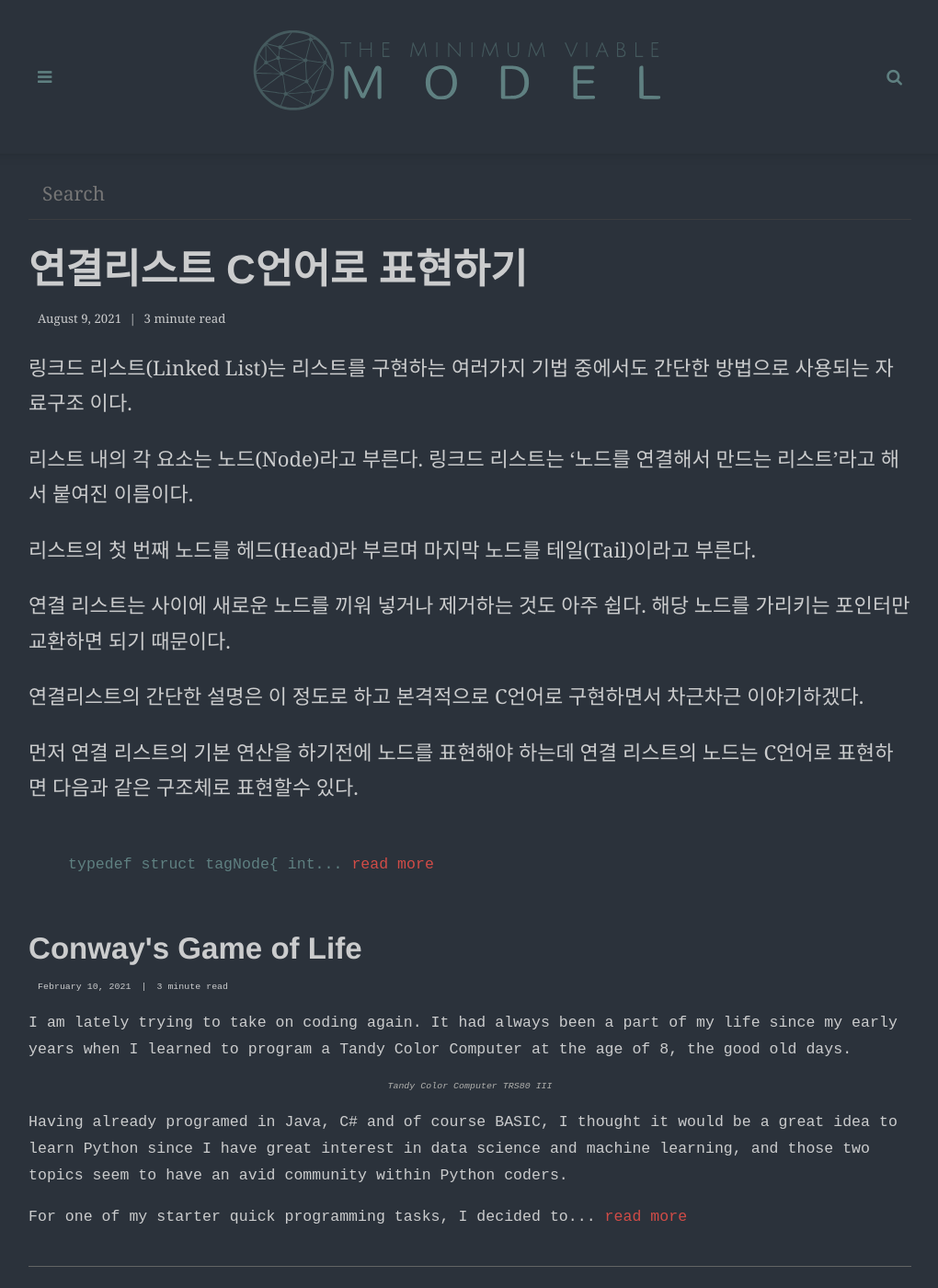
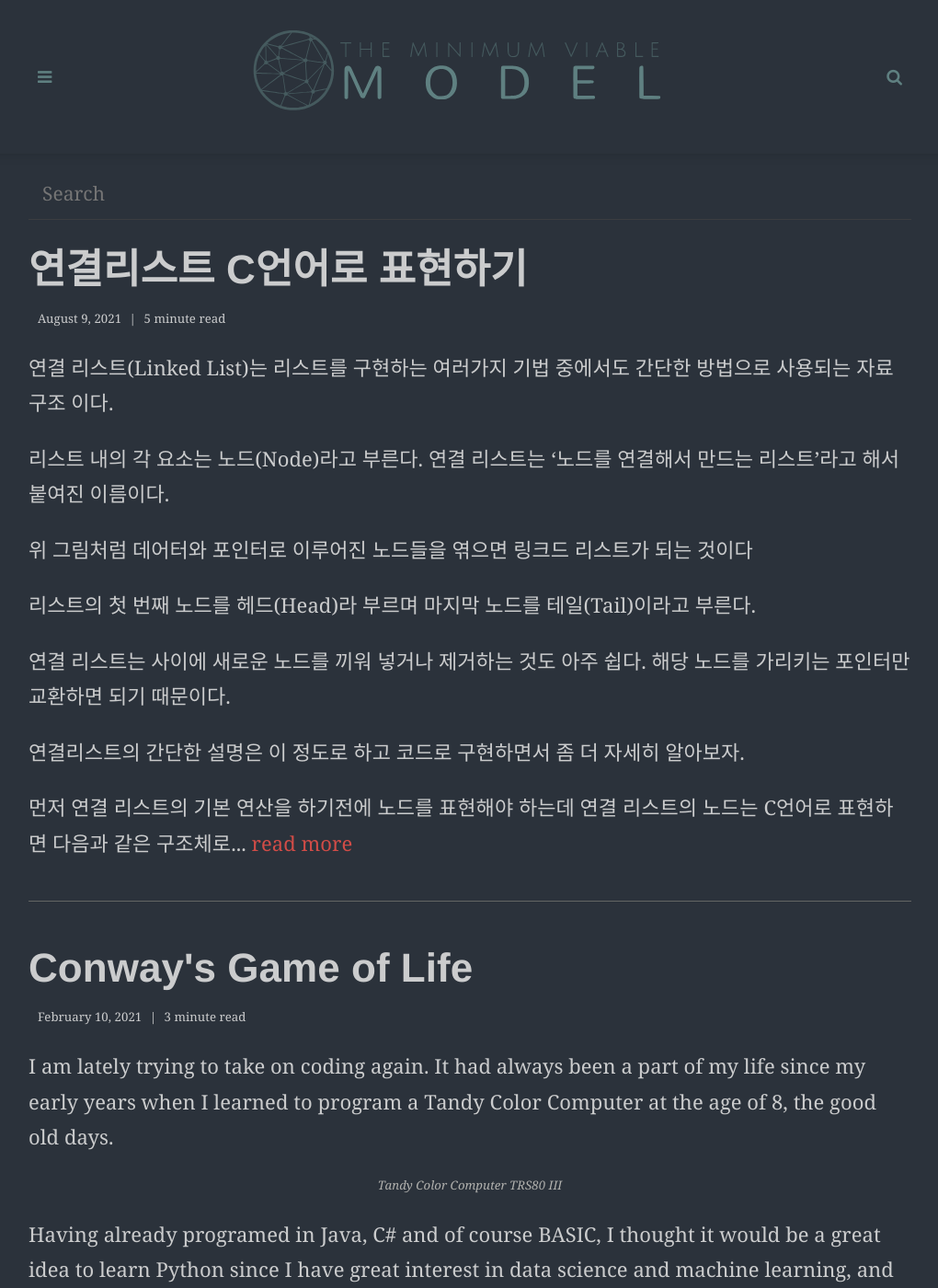
Before and after one commit to youngukk/youngukk.github.io, a Jekyll site: the page built from _pages/archive.html, in a window 1280 px wide and 1400 px high. Shown: the whole window at 92% size, without its empty margins (129-1149 px from the left). Built offline with Jekyll 4.4.1, drawn with Linux system fonts in a browser that asks for light colours; some web fonts are replaced; part of the change alters nothing that is shown.

Commit message:
Update_LinkedList_Post

````diff
--- a/_posts/2021-01-25-single-neuron-perceptron.markdown
+++ b/_posts/2021-01-25-single-neuron-perceptron.markdown
@@ -8,22 +8,26 @@ description: 연결리스트 C언어로 표현하기.
 img: posts/20210125/Perceptron.jpg
 tags:
   - coding
-author: Armando Maynez
+author: Younguk Kim
 github:
 mathjax: 'yes'
 published: true
 ---
 ## 연결(LInked) 리스트
 
-링크드 리스트(Linked List)는 리스트를 구현하는 여러가지 기법 중에서도 간단한 방법으로 사용되는 자료구조 이다.
+연결 리스트(Linked List)는 리스트를 구현하는 여러가지 기법 중에서도 간단한 방법으로 사용되는 자료구조 이다.
 
-리스트 내의 각 요소는 노드(Node)라고 부른다. 링크드 리스트는 '노드를 연결해서 만드는 리스트'라고 해서 붙여진 이름이다.
+리스트 내의 각 요소는 노드(Node)라고 부른다. 연결 리스트는 '노드를 연결해서 만드는 리스트'라고 해서 붙여진 이름이다.
+
+![https://s3-us-west-2.amazonaws.com/secure.notion-static.com/05922b98-55f4-44cc-b1fa-906ccacaf4fe/Untitled.png](https://s3-us-west-2.amazonaws.com/secure.notion-static.com/05922b98-55f4-44cc-b1fa-906ccacaf4fe/Untitled.png)
+
+위 그림처럼 데어터와 포인터로 이루어진 노드들을 엮으면 링크드 리스트가 되는 것이다
 
 리스트의 첫 번째 노드를 헤드(Head)라 부르며 마지막 노드를 테일(Tail)이라고 부른다.
 
 연결 리스트는 사이에 새로운 노드를 끼워 넣거나 제거하는 것도 아주 쉽다. 해당 노드를 가리키는 포인터만 교환하면 되기 때문이다.
 
-연결리스트의 간단한 설명은 이 정도로 하고 본격적으로  C언어로 구현하면서 차근차근 이야기하겠다.
+연결리스트의 간단한 설명은 이 정도로 하고 코드로 구현하면서 좀 더 자세히 알아보자.
 
 ## C언어로 표현하는 링크드 리스트의 노드
 
@@ -46,19 +50,13 @@ typedef struct tagNode{
 - 노드 삭제
 - 노드 삽입
 
-노드의 생성/소멸, 추가, 삭제, 삽입은 연결 리스트 자료구조를 구축하기 위한 연산이고, 리스트 탐색은 구축되어 있는 연결 리스트의 데이터를 활용하기 위한 연산이다.
-
 ## 노드 생성/소멸
 
-C언어로 작성된 프로그램은 세 가지 종류의 메모리 영역을 가진다.
+ C언어는 3가지 메모리 영역이 있다. 전역 메모리(Static memory), 자동 메모리(Automatic Memory), 자유 저장소(Free Store) 그중 전역 메모리 할당은 일반적으로 관련 프로그램을 실행하기 앞서 컴파일 시간에 메모리를 할당하는 것이다.
 
-하나는 전역변수나 정적 변수 등이 저장되는 정적 메모리(Static Memoty), 또 다른 하나는 지역 변수가 저장되는 자동 메모리 (Automatic Memory), 그리고 마지막 하나는 자유 저장소(Free Store) 이다.
+자동 메모리는 스택 구조로 이루어져 코드블럭이 끝나면 블럭안에 있는 모든 메모리가 삭제된다. 즉 자동 메모리는  자료형에 맞게 자동으로 메모리 크기를 부여하고 그 블럭이 끝나면 자동으로 삭제시키는 것이다
 
-정적 메모리는 프로그램이 실행하면서 프로그램에서 사용될 전역 변수/정적 변수를 메모리에 할당한 후 프로그램이 종료될 때 해제하는 영역이기 때문에, 일단 머릿속 한쪽 켠에 잘 보관해 두기만 하면 된다.
-
-자동 메모리는 스택 구조로 이루어져 있어 이곳에 저장된 변수는 코드 블록 ('{'와'}'의 괄호로 이루어진 블록) 이 종료된에 따라 4차원의 세계로 사라진다. 예를들면 다음과 같이 코드 블록안에서 선언된 변수들은 선언 당시에 자동 메모리에 저장되었다가 코드 블록의 끝에서 모두 제거 된다.
-
-
+자유 저장소는 자동 메모리와는 달리 사용자가 직접 메모리를 관리하여 크기를 사용자 필요에 맞게 조절할수 있다
 
 ```c
 { // 코드블록 시작
@@ -67,21 +65,7 @@ C언어로 작성된 프로그램은 세 가지 종류의 메모리 영역을
 } // 코드 블록 끝. 여기에서 a와  MyNode는 자동 메모리에서 제거
 ```
 
-그리고 이것은 함수에도 동일하게 적용된다
-
-```c
-int Plus(int a, int b)  //a와 b도 자동 메모리에 저장
-{
-	int c = a + b;        //c도 물론 자동 메모리에 저장
-	return c;
-} // a, b, c모두 자동ㅇ 메모리에서 제거
-```
-
-이처럼 자동 메모리는 코드 블록이 끝나는 곳에서 자동으로 메모리를 해체하기 때문에 자동 메모라라고 붙여진 것이다.
-
-자유 저장소는 자동 메모리와는 달리 프로그래머가 직접 메모리를 관리하는 메모리 영역이다. 자유 저장소의 '자유'는 자동 메모리 영역에서 코드 블록이라는 한계로부터의 해방을 의미한다. 그러나 이것은 책임이 따르는 일이고 프로그래머는 자유롭게 메모리를 할당해서 사용할수 있지만 그 메모리를 안전하게 해체하는 것도 프로그래머가 책임져야 하는 것이다.
-
-노드의 생성과 소멸에 어울리는 곳은 어디일까 자동 메모리와 자유 저장소가 있다
+노드를 생성하는데 있어 자동 메모리와 자유 저장소를 선택할수 있는데 각각의 차이점을 알아보고 어떤것이 노드를 생성하는데 있어 더 적합한지 알아보자
 
 먼저 자동 메모리에 노드를 생성한다면 다음과 같은 함수로 표현할수 있을것이다.
 
@@ -89,7 +73,7 @@ int Plus(int a, int b)  //a와 b도 자동 메모리에 저장
 // 노드 생성(자동메모리의 문제버전)
 Node* SLL_CreateNode(int NewData)
 {
-	node NewNode; // 자동 메모리에 새로운 노드 생성
+	Node NewNode; // 자동 메모리에 새로운 노드 생성
 	NewNode.Data = NewData;
   NewNode.NextNode = NULL;
 
@@ -101,15 +85,13 @@ Node* MyNode = SLL_CreateNode(117); // MyNode는 할당되지 않은 메모리
 
 즉 SLL_CreateNode( ) 함수 안에서 생성된 NewNode는 함수가 종료하면서 메모리에서 제거된다. 하지만 SLL_CreateNode( ) 함수는 NewNode가 존재했던 메모리의 주소를 반환단다. 이것은 MyNode 포인터는 상관없는 메모리를 가리키고 문제를 발생 시킨다.
 
-자동 메모리를 쓸 수 없다는 것을 알았으니 자유 저장소를 알아보자
+자동 메모리고 노드를 구현하는것은 어려운 일이다. 그렇다면 자유 저장소를 이용한다면 어떻게 될지 구현해보자.
 
-자유 저장소에 메모리를 할당하려면 malloc( ) 함수가 필요하다
+일단 자유 저장소에 메모리를 할당하려면 malloc( ) 함수가 필요하다
 
 ```c
 void* malloc( size_t size);
 ```
-
-malloc( ) 함수의 반환형인 void*는 만능 포인터라고도 불린다. 어떤 형이라도 가리킬 수 있어 자유 저장소에 메모리 주소를 어떤 형의 포인터로도 가리킬 수 있다는 것을 의미한다. 그리고 molloc( )함수의 유일한 매개 변수의 자료형이자 sizeof 연산자의 반환형이기도 한 size_t는 typedef문을 이용하여 uinsigned int 의 별칭으로 선언되어 잇다. 간단히 말해 size_t 는 곧 unsigned int형이다.
 
 malloc( )함수를 사용하여 노드를 자유 저장소에 생성하는 예제는 다음과 같다.
 
@@ -134,3 +116,178 @@ void sLL_DestroyNode(Node* Node){
 	free(Node);
 }
 ```
+
+## 노드 추가
+
+노드 추가 연산은 연결 리스트의 테일 노드 뒤에 새로운 노드를 만들어 연결하는 것을 말한다.
+
+SLL_CreateNode( ) 함수를 이용하여 자유 저장소에 노드를 생성 후 새로 생성한 노드의 주소를 테일의 NextNode 포인터에 대입하면 된다. 노드 추가 연산을 수행하는  SLL_AppendNode( ) 함수는 다음과 같이 구현하고 사용할수 있다..
+
+```c
+// 노드 추가
+void SLL_AppendNode (Node** Head, Node* NewNode)
+{
+	// 헤드 노드가 NULL이라면 새로운 노드가 Head
+	if ((*Head) == NULL){
+		*Head = NewNode;
+	}
+	else{
+	// 테일을 찾아 NewNode를 연결한다.
+		Node* Tail = (*Head);
+		while (Tail->NextNode != NULL){
+			Tail = Tail->NextNode;
+		}
+		Tail->NextNode = NewNode;
+	}
+}
+
+int main()
+{
+	Node* list = NULL;
+	Node* NewNode = NULL;
+	NewNode = SLL_CreateNode(117);
+	SLL_AppendNode(&list, NewNode);
+}
+```
+
+여기서 재밌는 사실은 void SLL_AppendNode (Node** Head, Node* NewNode) 에서 파라미터로 Node* Head로 받는것이 아닌 Node** Head로 받는다는 것인데 왜 그런 것 인지 알아보자
+
+Node* Head로 받는 경우를 보자
+
+```c
+void SLL_AppendNode (Node* Head, Node* NewNode)
+{
+	if ((Head) == NULL) {
+		Head = NewNode;
+	}
+	...
+} /* *** 이 함수가 끝나면 Head의 값은 제거된다*** */
+
+```
+
+void SLL_AppendNode (Node* Head, Node* NewNode)를 선언 한다는 것은 SLL_AppendNode의 매개 변수(Node* Head, Node* NewNode)가 각각 자동 메모리가 생성되고
+
+이렇게 사용할 경우 우리가 원하는 결과는 list 주소에 NewNode의 주소값을 대입하는 것인데 밑에 결과값을 본다면 여전히 list에는 NULL값이 들어가 있는것을 확인할수 있다
+
+![https://s3-us-west-2.amazonaws.com/secure.notion-static.com/90a48d28-cbe7-41bb-9d98-b440207f03fa/Untitled.png](https://s3-us-west-2.amazonaws.com/secure.notion-static.com/90a48d28-cbe7-41bb-9d98-b440207f03fa/Untitled.png)
+
+반면  Node** Head로 받는경우에는 SLL_AppendNode( ) 함수를 다음과 같이 사용할수 있다
+
+```c
+	Node* list = NULL;
+	Node* NewNode = NULL;
+	NewNode = SLL_CreateNode(117);
+	SLL_AppendNode(&list, NewNode);
+```
+
+위 코드의 SLL_AppendNode( ) 함수를 사용한다면 우리가 원했던 list 주소에 NewNode의 주소값을 대입하여 같은 값인것을 확인할 수 있을것이다.
+
+![https://s3-us-west-2.amazonaws.com/secure.notion-static.com/0db7c0d0-77b9-47df-8f4d-783c44b16503/Untitled.png](https://s3-us-west-2.amazonaws.com/secure.notion-static.com/0db7c0d0-77b9-47df-8f4d-783c44b16503/Untitled.png)
+
+## 노드 탐색
+
+연결 리스트에서 원하는 노드를 탐색하기 위해서는 헤드부터 시작하여 테일까지 하나하나 찾아가 원하는 노드를 접근할수 있다. 이는 시간이 많이 소요될 수 있으며 연결 리스트가 갖는 단점중에 하나이다
+
+연결 리스트를 반환하는 함수 SLL_GetNodeAt( )함수를 구현해 보겠다.
+
+```c
+// 노드 탐색
+Node* SLL_GetNodeAt(Node* Head, int Location)
+{
+    Node* Current = Head; // 노드의 시작부분
+
+    while (Current != NULL && (--Location) >= 0) // 원하는 Location이 될때까지 카운트
+        Current = Current->NextNode;
+
+    return Current;
+}
+```
+
+## 노드 삭제
+
+노드 삭제는 연결 리스트안에 있는 임의의 노드를 제거하는 연산으로 제거하고자 하는 노드를  찾은 후 해당 노드의 다음 노드와 이전 노드의 NextNode 포인터에 연결하면 된다.
+
+삭제 연산을 수행하는 SLL_RemoceNode( ) 함수이다
+
+```c
+/* 노드 제거 */
+void SLL_RemoveNode(Node** Head, Node* Remove)
+{
+    if (*Head == Remove)
+        *Head = Remove->NextNode;
+
+    else
+    {
+        Node* Current = *Head;
+        while (Current != NULL && Current->NextNode != Remove)
+            Current = Current->NextNode;
+
+        if (Current != NULL)
+            Current->NextNode = Remove->NextNode;
+    }
+}
+```
+
+
+
+## 노드  삽입
+
+노드 삽입은 노드와 노드 사이에 새로운 노드를 넣는 연산이다.
+
+노드 삽입을 수행할 함수는 2가지로 각각 임임의 노드 앞과 뒤에 삽입하는 방법이 있다.
+
+먼저 임임의 노드 뒤를 삽입하는 함수는 SLL_InsertAfter( ) 이다.
+
+```c
+void SLL_InsertAfter(Node* Current, Node* NewNode)
+{
+    NewNode->NextNode = Current->NextNode;
+    Current->NextNode = NewNode;
+}
+```
+
+![https://s3-us-west-2.amazonaws.com/secure.notion-static.com/ddb8374b-a4e5-4a68-9d85-e0b48171f1c7/Untitled.png](https://s3-us-west-2.amazonaws.com/secure.notion-static.com/ddb8374b-a4e5-4a68-9d85-e0b48171f1c7/Untitled.png)
+
+그림으로 설명하면 이런식으로 표현할수 있다.
+
+또 하나 임임의 노드 앞을 삽입하는 함수는 SLL_InsertBefore( ) 이다.
+
+```c
+void SLL_InsertBefore(Node** Head, Node* Current, Node* NewHead)
+{
+    if ((*Head) == Current)
+        SLL_InsertAfter(*Head, NewHead);
+
+    else {
+        Node* BeforeNode = (*Head);
+        while (BeforeNode->NextNode != Current)
+            BeforeNode = BeforeNode->NextNode;
+        SLL_InsertAfter(BeforeNode, NewHead);
+    }
+}
+```
+
+## 헤드 앞 노드 삽입
+
+헤드 앞에 새로운 노드를 삽입하는 연산이다
+
+연산함수는 SLL_InsertNewHead( ) 이다
+
+```c
+void SLL_InsertNewHead(Node** Head, Node* NewHead)
+{
+    if (*Head == NULL)
+        (*Head) = NewHead;
+
+    else {
+        NewHead->NextNode = (*Head);
+        (*Head) = NewHead;
+    }
+}
+```
+
+연결리스트는 새로운 노드의 추가, 삽입, 삭제가 쉽고 빠르다
+
+하지만 다음 노드를 가리키려는 포인터 때문에 각 노드마다 추가 메모리가 발생하고 특정 위치에 있는 노드를 얻는데 드는 비용이 크며 속도도 느리다.
+
+이것은  레코드를 순차적으로 다루는 작업에 적합하다고 볼 수 있다.
````
Also changed, not shown: assets/img/posts/20210125/Learning_1000_points_per_iteration.jpg (deleted).
